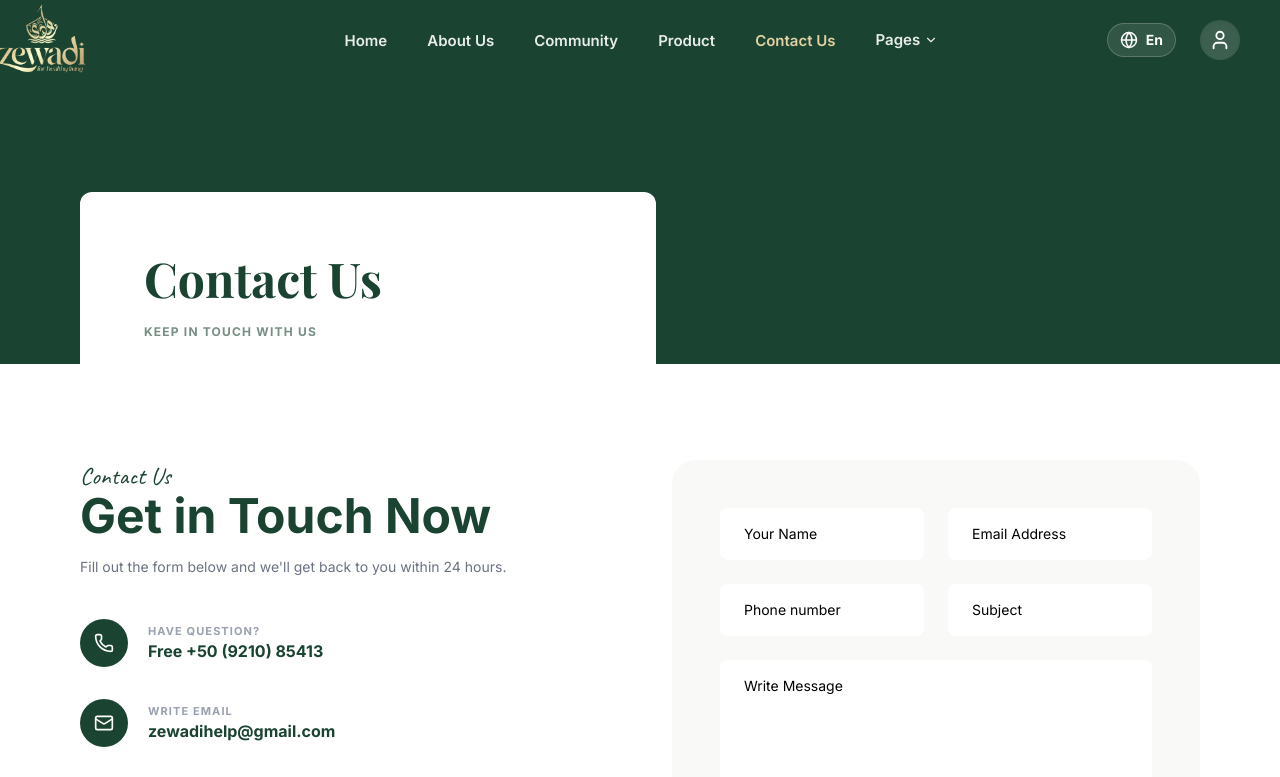
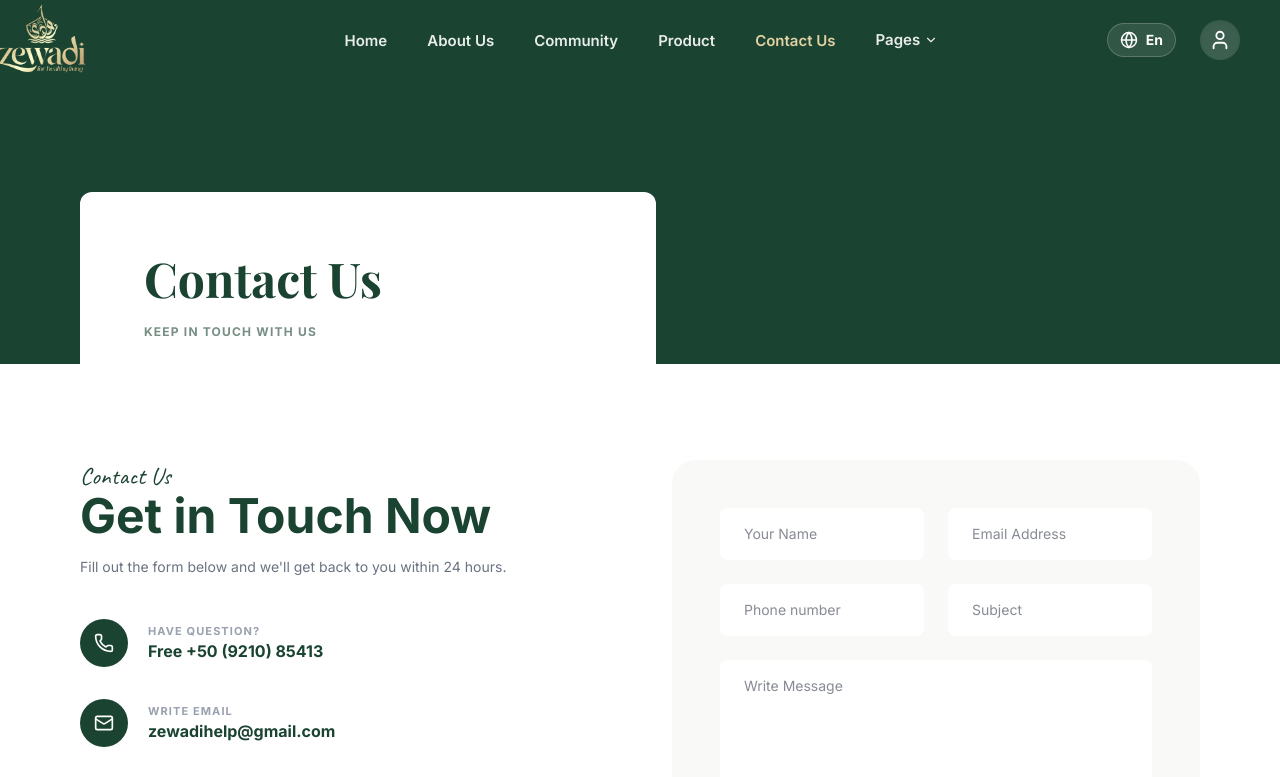
Before and after one commit to teambrandbook/new-zewadi, a Next.js app: page /contact in a window 1280 px wide. Shown: the top 777 px of the page. Built offline with nearby package versions, Linux system fonts and the light colour scheme.

Commit message:
contact form placeholder

```diff
--- a/src/components/contact/ContactForm.tsx
+++ b/src/components/contact/ContactForm.tsx
@@ -82,30 +82,30 @@ const ContactForm = () => {
                 <input
                   type="text"
                   placeholder="Your Name"
-                  className="w-full bg-white border-none rounded-lg px-6 py-4 text-sm focus:ring-1 focus:ring-[#1A4331] transition-all outline-none placeholder:text-black"
+                  className="w-full bg-white border-none rounded-lg px-6 py-4 text-sm focus:ring-1 focus:ring-[#1A4331] transition-all outline-none"
                 />
                 <input
                   type="email"
                   placeholder="Email Address"
-                  className="w-full bg-white border-none rounded-lg px-6 py-4 text-sm focus:ring-1 focus:ring-[#1A4331] transition-all outline-none placeholder:text-black"
+                  className="w-full bg-white border-none rounded-lg px-6 py-4 text-sm focus:ring-1 focus:ring-[#1A4331] transition-all outline-none"
                 />
               </div>
               <div className="grid grid-cols-1 md:grid-cols-2 gap-6">
                 <input
                   type="text"
                   placeholder="Phone number"
-                  className="w-full bg-white border-none rounded-lg px-6 py-4 text-sm focus:ring-1 focus:ring-[#1A4331] transition-all outline-none placeholder:text-black"
+                  className="w-full bg-white border-none rounded-lg px-6 py-4 text-sm focus:ring-1 focus:ring-[#1A4331] transition-all outline-none"
                 />
                 <input
                   type="text"
                   placeholder="Subject"
-                  className="w-full bg-white border-none rounded-lg px-6 py-4 text-sm focus:ring-1 focus:ring-[#1A4331] transition-all outline-none placeholder:text-black"
+                  className="w-full bg-white border-none rounded-lg px-6 py-4 text-sm focus:ring-1 focus:ring-[#1A4331] transition-all outline-none"
                 />
               </div>
               <textarea
                 placeholder="Write Message"
                 rows={5}
-                className="w-full bg-white border-none rounded-lg px-6 py-4 text-sm focus:ring-1 focus:ring-[#1A4331] transition-all outline-none resize-none placeholder:text-black"
+                className="w-full bg-white border-none rounded-lg px-6 py-4 text-sm focus:ring-1 focus:ring-[#1A4331] transition-all outline-none resize-none"
               ></textarea>
 
               <button
--- a/src/components/products/ProductDetails.tsx
+++ b/src/components/products/ProductDetails.tsx
@@ -122,18 +122,18 @@ const ProductDetails = () => {
               <div className="flex items-center border border-gray-200 rounded-lg overflow-hidden">
                 <button
                   onClick={() => setQuantity(Math.max(1, quantity - 1))}
-                  className="p-3 hover:bg-gray-50 transition-colors group"
+                  className="p-3 hover:bg-gray-50 transition-colors"
                 >
-                  <Minus size={16} className="text-[#1A4331] group-hover:scale-110 transition-transform" />
+                  <Minus size={16} />
                 </button>
                 <div className="px-6 py-2 font-semibold text-gray-900 border-x border-gray-200">
                   {quantity}
                 </div>
                 <button
                   onClick={() => setQuantity(quantity + 1)}
-                  className="p-3 hover:bg-gray-50 transition-colors group"
+                  className="p-3 hover:bg-gray-50 transition-colors"
                 >
-                  <Plus size={16} className="text-[#1A4331] group-hover:scale-110 transition-transform" />
+                  <Plus size={16} />
                 </button>
               </div>
 
```
Also changed, not shown: src/components/common/Navbar.tsx (line endings or trailing spaces). Lines whose indentation alone changed are shown as unchanged.
